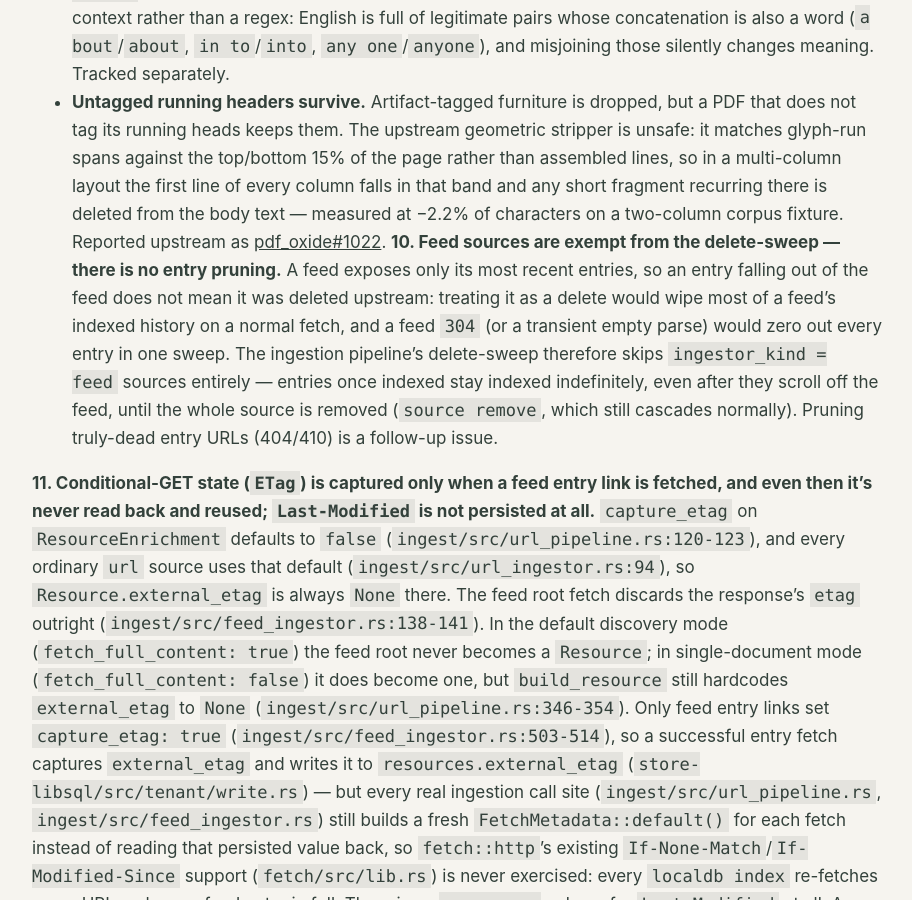
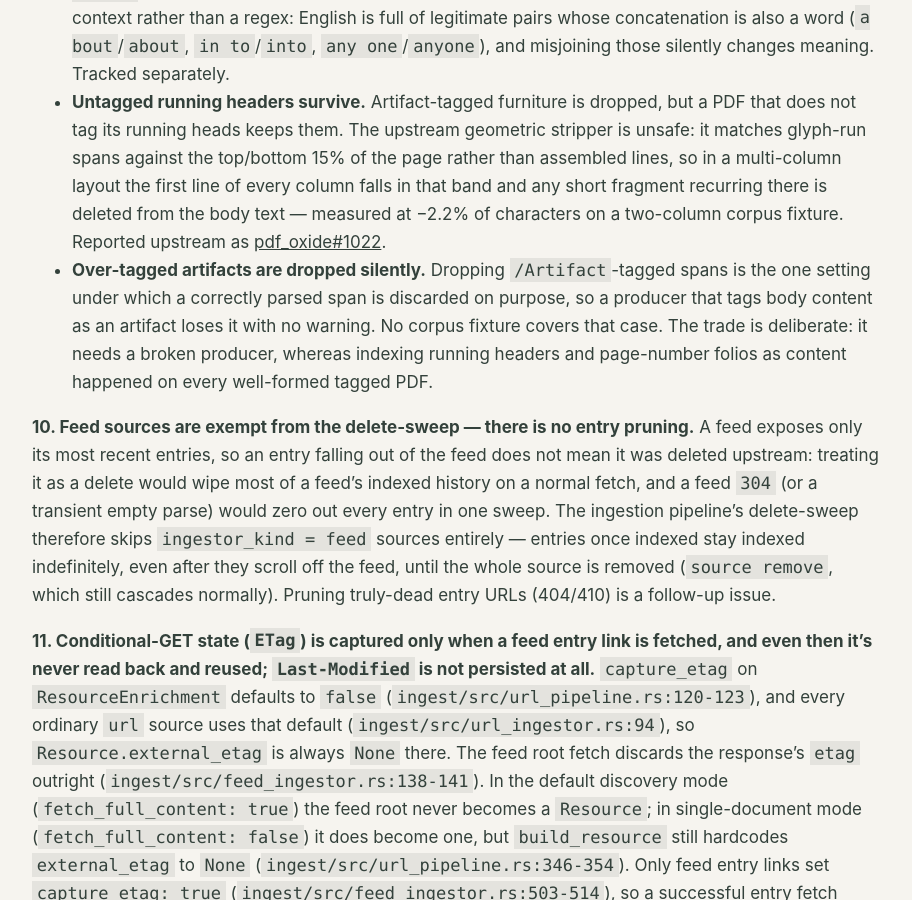
Before and after one commit to dokterbob/localdb, a Jekyll site: the page built from docs/architecture.md, in a window 1280 px wide and 900 px high, scrolled down 11185 px. Shown: the whole window, without its empty margins (48-960 px from the left). Built offline with Jekyll 4.4.1, drawn with Linux system fonts in a browser that asks for light colours; our own code applies the rules of GitHub Pages for plain Markdown files.

Commit message:
Keep the over-tagged-artifact risk that dropping the follow-ups file lost
`include_artifacts: false` is the one setting under which a correctly parsed
span is discarded on purpose, so a producer that tags body content as an
artifact loses it silently, and no corpus fixture covers that case. The note
recording that accepted trade-off lived only in the deleted follow-ups file.
It now sits at the config site in `extract/src/pdf.rs` and as a residual
PDF-extraction gap in `architecture.md`.

While in the same paragraph: known-gap item 10 was run together with the
preceding bullet, so the feed delete-sweep gap rendered as part of the PDF
gap list. It now starts its own paragraph, matching item 11.

Co-Authored-By: Claude Opus 5 <noreply@anthropic.com>

```diff
--- a/docs/architecture.md
+++ b/docs/architecture.md
@@ -449,15 +449,21 @@ extraction defect (see
   multi-column layout the first line of every column falls in that band and any short fragment
   recurring there is deleted from the body text — measured at −2.2% of characters on a two-column
   corpus fixture. Reported upstream as
-  [pdf_oxide#1022](https://github.com/yfedoseev/pdf_oxide/issues/1022). **10. Feed sources are
-  exempt from the delete-sweep — there is no entry pruning.** A feed exposes only its most recent
-  entries, so an entry falling out of the feed does not mean it was deleted upstream: treating it as
-  a delete would wipe most of a feed's indexed history on a normal fetch, and a feed `304` (or a
-  transient empty parse) would zero out every entry in one sweep. The ingestion pipeline's
-  delete-sweep therefore skips `ingestor_kind = feed` sources entirely — entries once indexed stay
-  indexed indefinitely, even after they scroll off the feed, until the whole source is removed
-  (`source remove`, which still cascades normally). Pruning truly-dead entry URLs (404/410) is a
-  follow-up issue.
+  [pdf_oxide#1022](https://github.com/yfedoseev/pdf_oxide/issues/1022).
+- **Over-tagged artifacts are dropped silently.** Dropping `/Artifact`-tagged spans is the one
+  setting under which a correctly parsed span is discarded on purpose, so a producer that tags body
+  content as an artifact loses it with no warning. No corpus fixture covers that case. The trade is
+  deliberate: it needs a broken producer, whereas indexing running headers and page-number folios as
+  content happened on every well-formed tagged PDF.
+
+**10. Feed sources are exempt from the delete-sweep — there is no entry pruning.** A feed exposes
+only its most recent entries, so an entry falling out of the feed does not mean it was deleted
+upstream: treating it as a delete would wipe most of a feed's indexed history on a normal fetch, and
+a feed `304` (or a transient empty parse) would zero out every entry in one sweep. The ingestion
+pipeline's delete-sweep therefore skips `ingestor_kind = feed` sources entirely — entries once
+indexed stay indexed indefinitely, even after they scroll off the feed, until the whole source is
+removed (`source remove`, which still cascades normally). Pruning truly-dead entry URLs (404/410) is
+a follow-up issue.
 
 **11. Conditional-GET state (`ETag`) is captured only when a feed entry link is fetched, and even
 then it's never read back and reused; `Last-Modified` is not persisted at all.** `capture_etag` on
```
Also changed, not shown: 1 other file.
